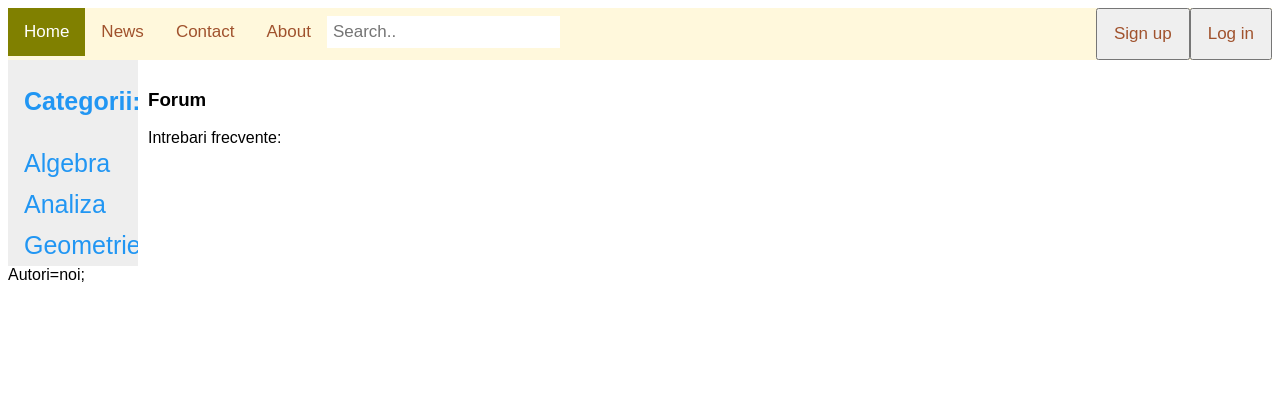
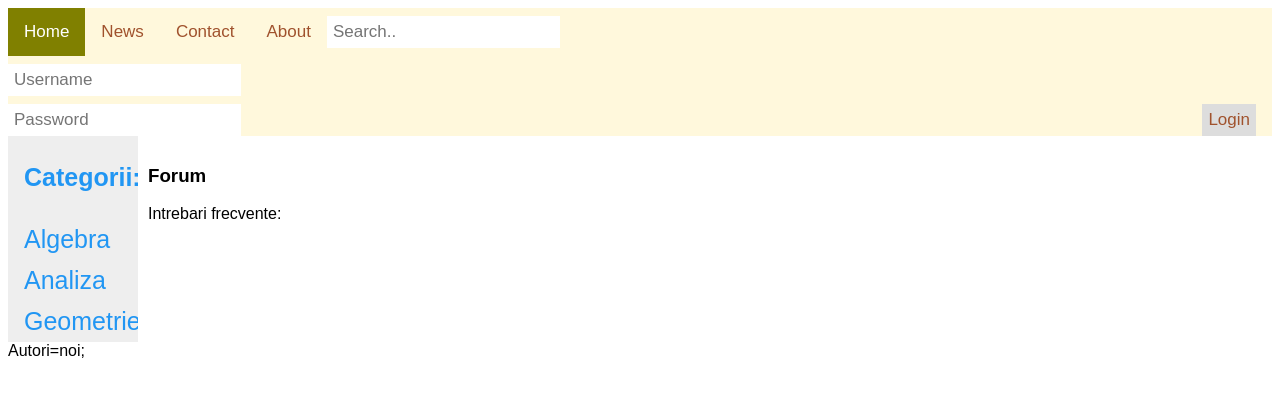
Before and after one commit to MariaIstrate06/MEQ, a PHP site: the page made by Front+flex.html in a window 1280 px wide. Shown: the top 397 px of the page. Run offline with PHP 8.4, Linux system fonts and the light colour scheme.

Commit message:
Add files via upload

```diff
--- a/Front+flex.html
+++ b/Front+flex.html
@@ -14,8 +14,13 @@
             <a href="#contact">Contact</a>
             <a href="#about">About</a>
             <input type="text" placeholder="Search..">
-            <button id=myBtn>Log in</button>
-            <button type="signButton" onclick="alert('Hello world!')">Sign up</button>
+            <div class="login-container">
+                <form action="/action_page.php">
+                <input type="text" placeholder="Username" name="username">
+                <input type="text" placeholder="Password" name="psw">
+                <button type="submit">Login</button>
+                </form>
+            </div>
         </div>
 
         <div class="center-container">
--- a/Front-End.css
+++ b/Front-End.css
@@ -12,6 +12,7 @@
     padding: 14px 16px;
     text-decoration: none;
     font-size: 17px;
+    display:block;
   }
 
   /* Change the color of links on hover */
@@ -25,25 +26,35 @@
     background-color: 	#808000;
     color: white;
   }
+  .topnav .login-container{
+    float:right;
+  }
   /* Style the search box inside the navigation bar */
 .topnav input[type=text] {
-    float: left;
     padding: 6px;
     border: none;
     margin-top: 8px;
     margin-right: 500px;
     font-size: 17px;
   }
-  /* Login + Sign-up */
-  .topnav button{
+  /* Login */
+  .topnav .login-container button{
     float: right;
     color: 	#A0522D;
-    text-align: center;
-    padding: 14px 16px;
+    text-align: right;
+    padding: 6px;
     text-decoration: none;
     font-size: 17px;
+    border:none;
+    cursor:pointer;
+    margin-top: 8px;
+    margin-right:16px;
+    background: #ddd;
+  }
+  .topnav .login-container button:hover{
+    background: #ccc;
+  }
 
-  }
   /* Side Bar*/
   .sidenav {
     width: 130px;
```
